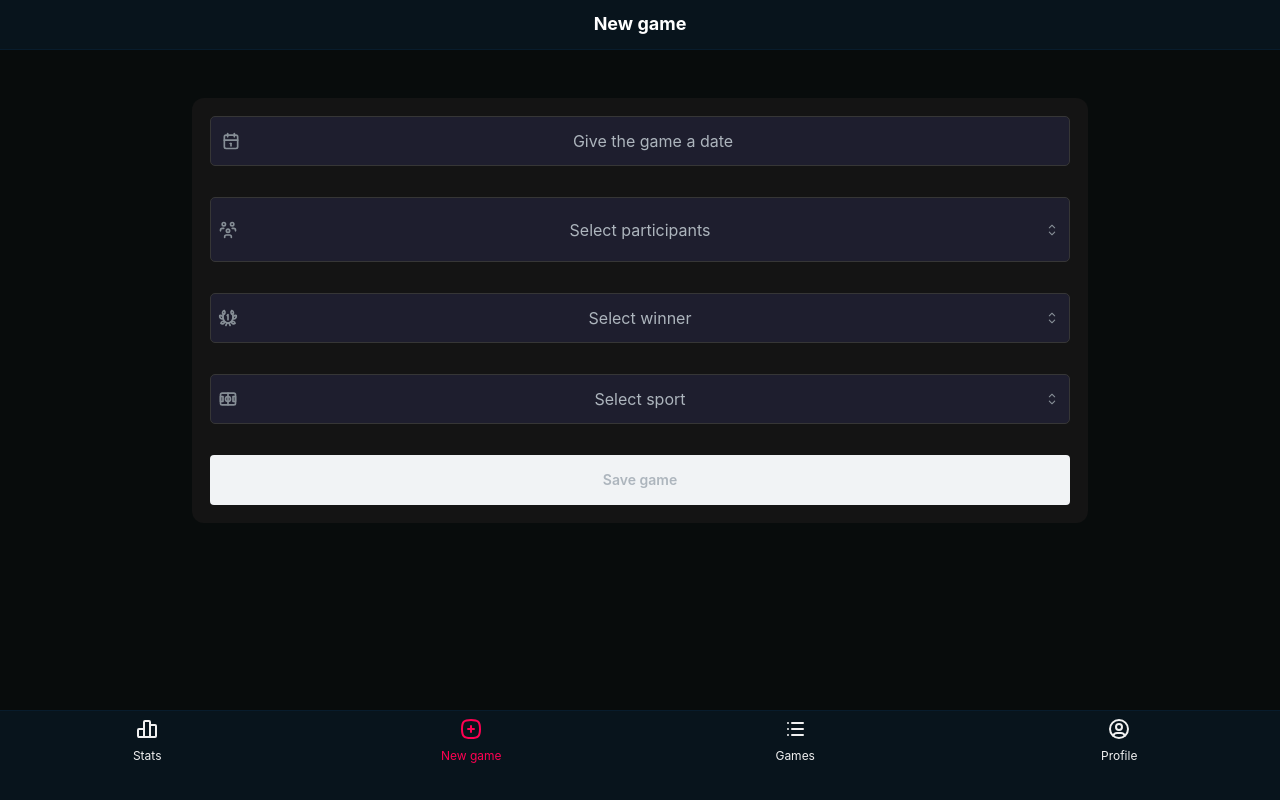
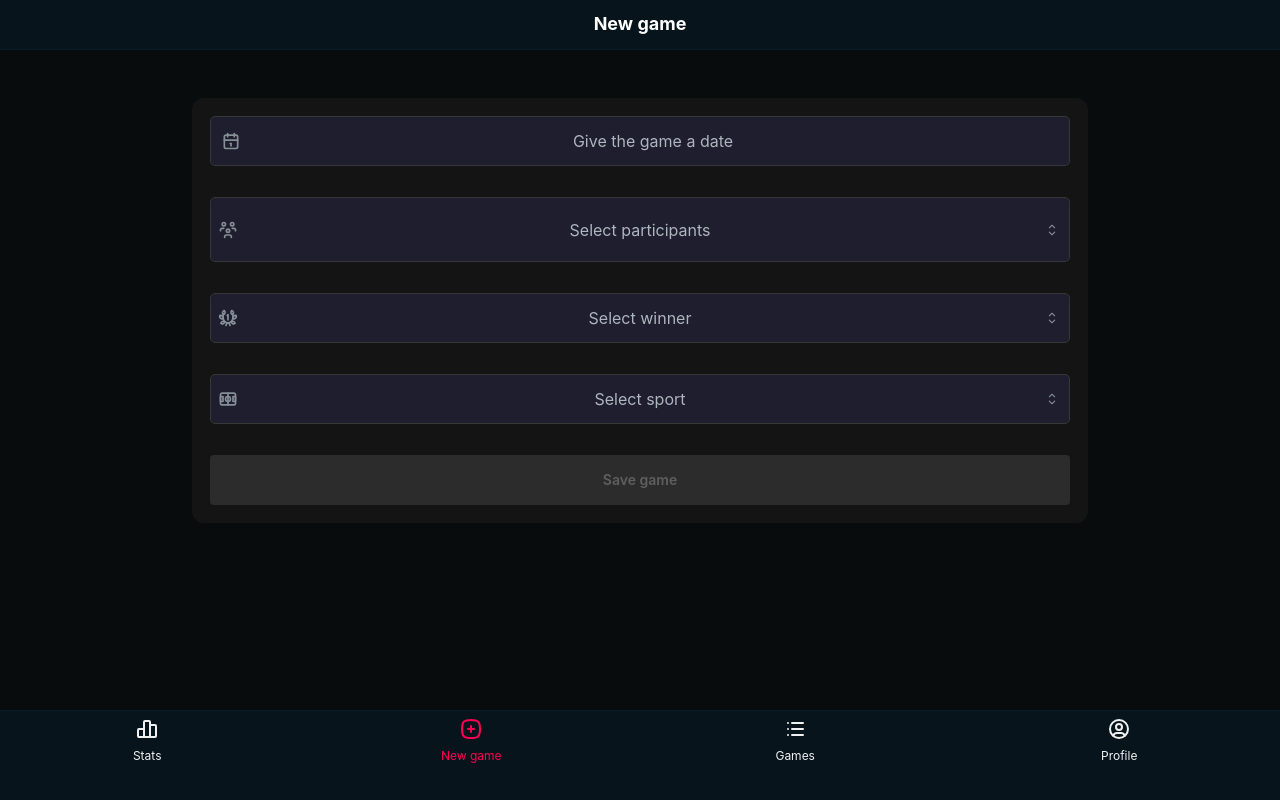
Before and after one commit to Larppuli/Scoreboard-2.0, a Next.js app: page /new-game in a window 1280 px wide. Built offline with nearby package versions, Linux system fonts and the light colour scheme; no server answers; the database is empty.

Commit message:
changed button color when disabled

```diff
--- a/app/new-game/page.tsx
+++ b/app/new-game/page.tsx
@@ -131,7 +131,6 @@ export default function Page() {
           sports={sportsArray}
           handleSportChange={handleSportChange}
         />
-
         <Button
           disabled={disabled}
           variant="light"
@@ -140,6 +139,15 @@ export default function Page() {
           h={'50px'}
           onClick={handleSaveGame}
           loading={buttonLoading}
+          styles={{
+            root: {
+              backgroundColor: disabled ? '#2c2c2c' : undefined,
+              color: disabled ? '#5f5f5f' : undefined,
+              '&:disabled': {
+                backgroundColor: '#4a4a4',
+              }
+            },
+          }}
         >
           Save game
         </Button>
@@ -147,12 +155,24 @@ export default function Page() {
       <Transition mounted={showTransition} transition="fade" duration={400} timingFunction="ease">
         {(styles) => (
           <Notification
+            bg={'#2e2d2d'}
             w={'70vw'}
             style={styles}
             icon={checkIcon}
             color="teal"
             title="All good!"
             withCloseButton={false}
+            styles={{
+              root: {
+                backgroundColor: '#2e2d2d',
+              },
+              title: {
+                color: '#ffffff',
+              },
+              description: {
+                color: '#ffffff',
+              },
+            }}
           >
             Game saved successfully!
           </Notification>
```
